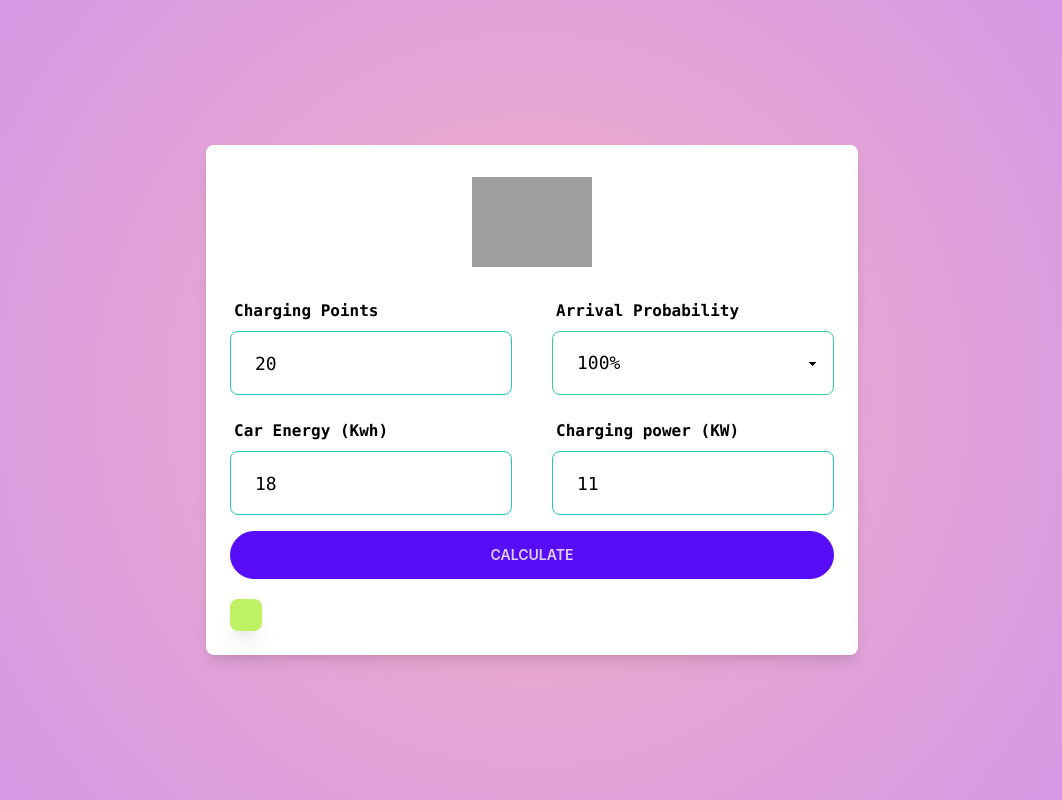
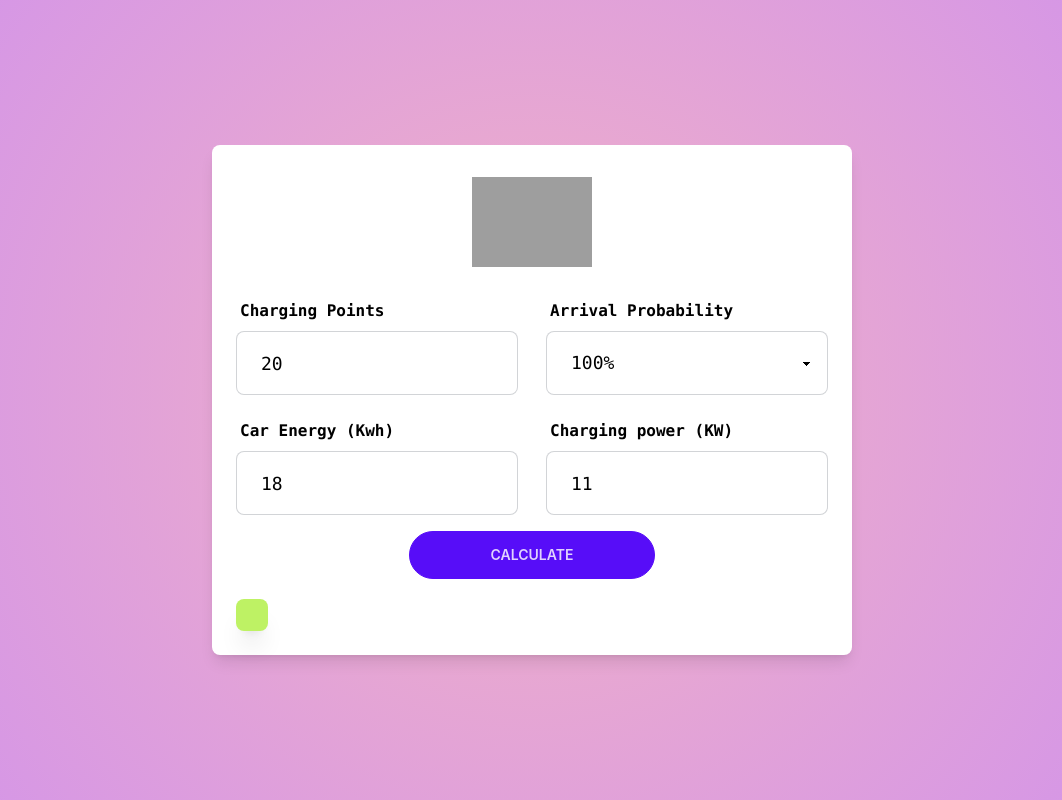
Before and after one commit to sarfaraz187/react-template-dec-2022, a React (Vite) app: page / in a window 1280 px wide. Shown: the whole page, without its empty margins (108-1170 px from the left). Built offline with nearby package versions, Linux system fonts and the light colour scheme; grey boxes are pictures that could not be loaded.

Commit message:
UI changes implemented

```diff
--- a/src/pages/Home/index.tsx
+++ b/src/pages/Home/index.tsx
@@ -18,7 +18,7 @@ function Home() {
   return (
     <div className="bg-white p-6 rounded-lg shadow-lg">
       <Header></Header>
-      <div className="grid grid-cols-2 gap-x-10 gap-y-4">
+      <div className="grid grid-cols-2 gap-x-7 gap-y-4">
         <div>
           <label className="label">
             <span className="label-text font-mono font-bold	text-base text-black">
@@ -29,16 +29,16 @@ function Home() {
             type="number"
             placeholder=""
             value={parameters.chargingPoints}
-            className="label-text input input-bordered input-lg input-accent w-full max-w-xs bg-white font-mono	text-black"
+            className="label-text input input-bordered input-lg input-bordered w-full max-w-xs bg-white font-mono	text-black"
           />
         </div>
         <div>
           <label className="label">
-            <span className="label-text font-mono font-bold	 text-base text-black">
+            <span className="label-text font-mono font-bold	text-base text-black">
               Arrival Probability
             </span>
           </label>
-          <select className="select select-lg select-success w-full select-lg max-w-xs bg-white font-mono 	text-black">
+          <select className="select select-lg select-bordered w-full select-lg max-w-xs bg-white font-mono text-black">
             {numbersArray.map((probability) => (
               <option selected={probability === 100 ? true : false}>
                 {probability}%
@@ -56,7 +56,7 @@ function Home() {
             type="number"
             placeholder=""
             value={parameters.carEnergy}
-            className="label-text input input-bordered input-lg input-accent w-full max-w-xs bg-white font-mono	text-black"
+            className="label-text input input-bordered input-lg input-bordered w-full max-w-xs bg-white font-mono	text-black"
           />
         </div>
         <div>
@@ -69,13 +69,15 @@ function Home() {
             type="number"
             placeholder=""
             value={parameters.chargingPower}
-            className="label-text input input-bordered input-lg input-accent w-full max-w-xs bg-white font-mono text-black "
+            className="label-text input input-bordered input-lg input-bordered w-full max-w-xs bg-white font-mono text-black "
           />
         </div>
       </div>
-      <button className="btn w-full rounded-full mt-4 btn-primary">
-        Calculate
-      </button>
+      <div className="w-full flex justify-center">
+        <button className="btn w-5/12 rounded-full mt-4 btn-primary">
+          Calculate
+        </button>
+      </div>
 
       <Results />
     </div>
```
